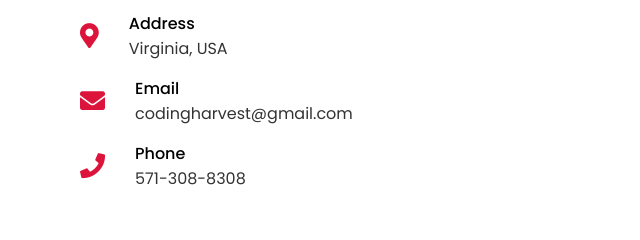
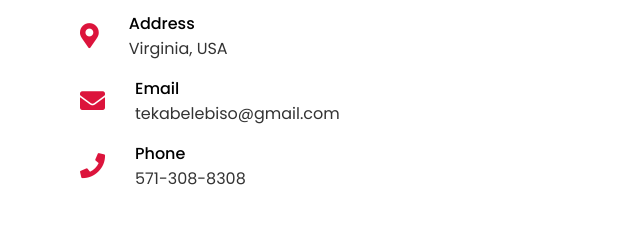
Before and after one commit to Tekie79/Porfolio, a plain HTML site: page index.html in a window 1280 px wide. Shown: the part 3798-4038 px from the top of the page, 0-640 px from the left. Drawn offline with nearby package versions, Linux system fonts and the light colour scheme.

Commit message:
email update

```diff
--- a/index.html
+++ b/index.html
@@ -304,7 +304,7 @@
                 <i class="fa fa-envelope"></i>
                 <div class="info">
                   <div class="head">Email</div>
-                  <div class="sub-title">codingharvest@gmail.com</div>
+                  <div class="sub-title">tekabelebiso@gmail.com</div>
                 </div>
               </div>
               <div class="row">
```
